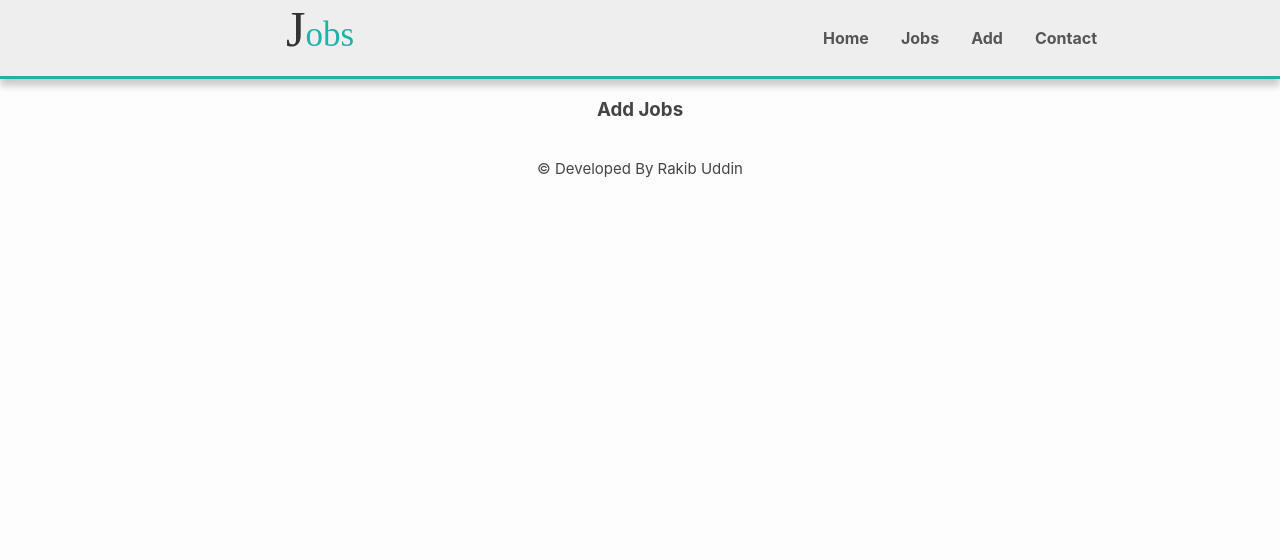
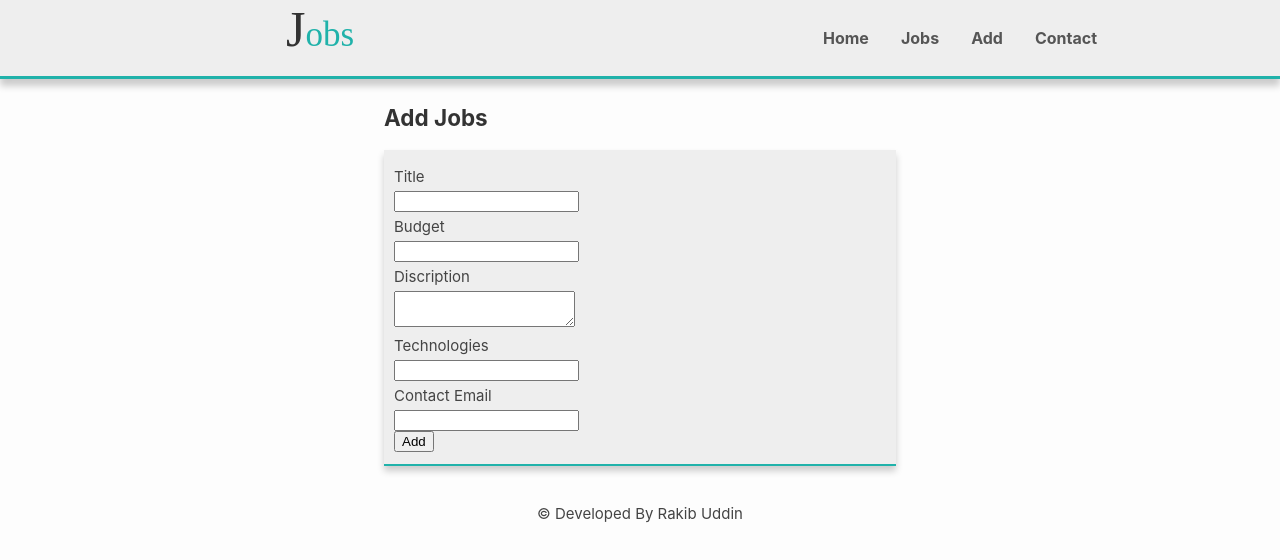
Before and after one commit to RRakib/jobCircular_React_Node_Express_PostgreSQL, a React (Create React App) app in the folder client/: page /add_jobs in a window 1280 px wide. Shown: the top 560 px of the page. Built offline with nearby package versions, Linux system fonts and the light colour scheme.

Commit message:
Form Setup Done

```diff
--- a/client/src/Components/Body/Add/Add.js
+++ b/client/src/Components/Body/Add/Add.js
@@ -1,13 +1,45 @@
 // Imports
-import React from "react"
+import React, {Component} from "react"
 
-// Stateless Component
-const Add = () => {
-    return(
-        <div>
-            <h3>Add Jobs</h3>
-        </div>
-    )
+// Statefull Component
+class Add extends Component{
+    constructor(){
+        super();
+        this.state = {
+            title: "",
+            budget : "",
+            discription : "",
+            technologies : "",
+            contact_email : ""
+        }
+    }
+    render(){
+        return(
+            <div className="body">
+                <h2>Add Jobs</h2>
+                <div className="jobs">
+                    <form onSubmit={this.handleSubmit}>
+                        <p>Title</p>
+                        <input />
+                        <br />
+                        <p>Budget</p>
+                        <input />
+                        <br />
+                        <p>Discription</p>
+                        <textarea />
+                        <br />
+                        <p>Technologies</p>
+                        <input />
+                        <br />
+                        <p>Contact Email</p>
+                        <input />
+                        <br />
+                        <button>Add</button>
+                    </form>
+                </div>
+            </div>
+        )
+    }
 }
 
 // Exporting
--- a/client/src/index.css
+++ b/client/src/index.css
@@ -10,7 +10,9 @@ body {
     "Ubuntu", "Cantarell", "Fira Sans", "Droid Sans", "Helvetica Neue",
     sans-serif;
 }
-
+p{
+  margin: 5px 0;
+}
 code {
   font-family: source-code-pro, Menlo, Monaco, Consolas, "Courier New",
     monospace;
```
